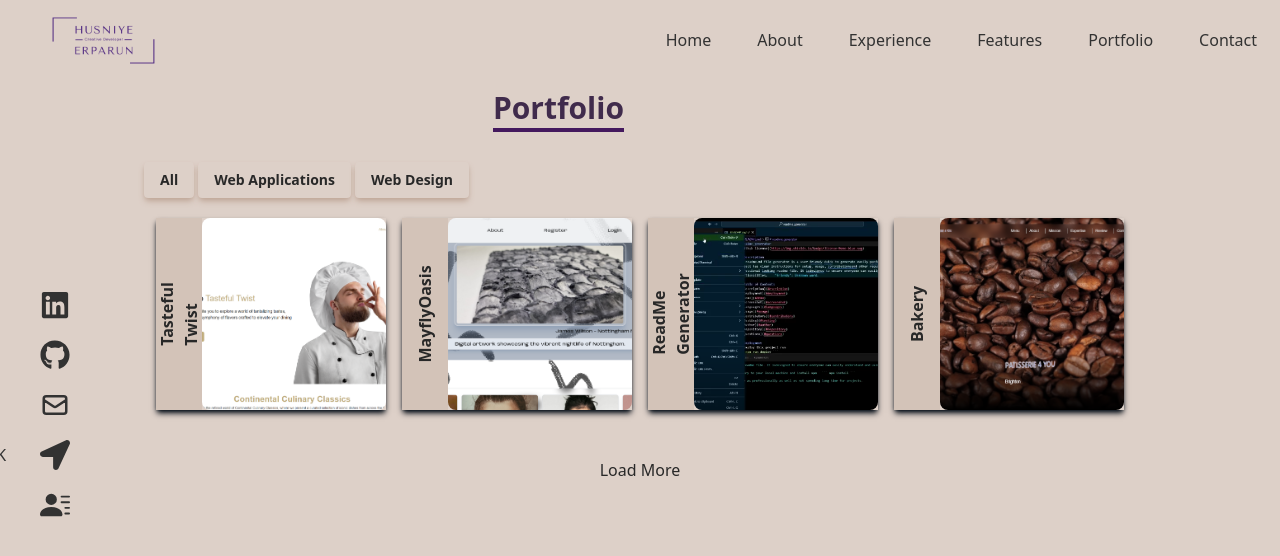
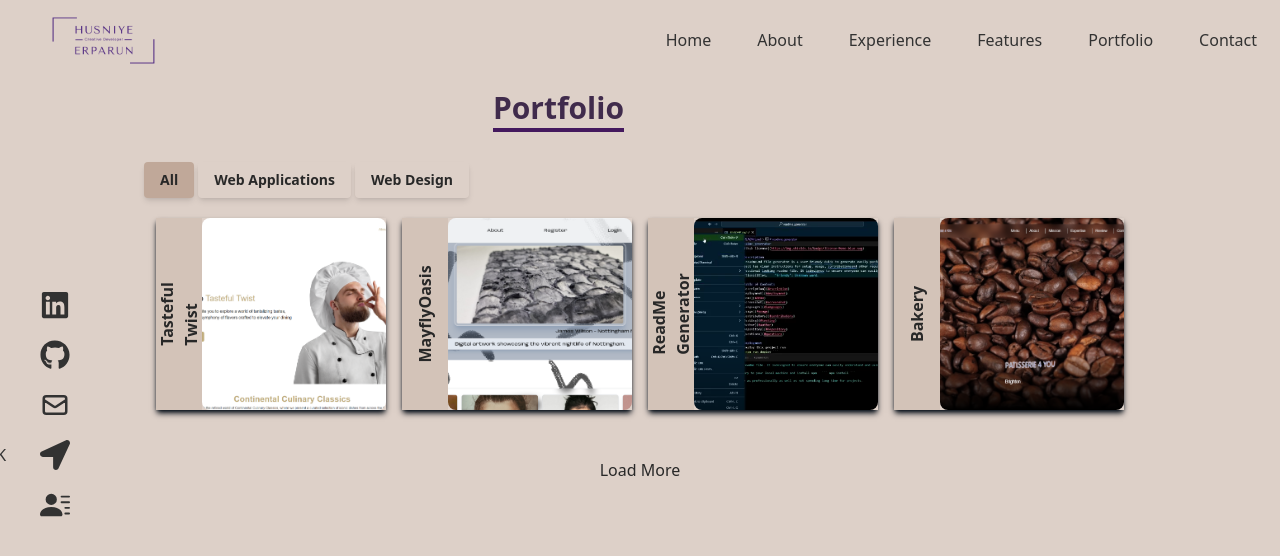
Before and after one commit to tigerkaplan/webPortfolioHE, a React (Vite) app: page /portfolio in a window 1280 px wide. Shown: the top 556 px of the page. Built offline with nearby package versions, Linux system fonts and the light colour scheme.

Commit message:
Updated active tab color styling in the portfolio page

```diff
--- a/src/pages/Portfolio/Portfolio.jsx
+++ b/src/pages/Portfolio/Portfolio.jsx
@@ -9,7 +9,7 @@ const Portfolio = () => {
     const [nextItems, setNextItems] = useState(INITIAL_ITEMS);
     const [portfolios, setPortfolios] = useState(Data);
     const [selectTab, setSelectTab] = useState('All');
-    // modal window
+    // Modal window state
     const [showModal, setShowModal] = useState(false);
     const [activeID, setActiveID] = useState(null);
 
@@ -22,13 +22,12 @@ const Portfolio = () => {
         setActiveID(id);
     };
 
-    // filteredData
+    // Filter portfolios based on selected tab
     useEffect(() => {
         const filterMap = {
             'All': () => Data,
             'Web Applications': () => Data.filter(portfolio => portfolio.category === 'Web Applications'),
             'Web Design': () => Data.filter(portfolio => portfolio.category === 'Web Design'),
-            // 'Web Development': () => Data.filter(portfolio => portfolio.category === 'Web Development'),
         };
 
         setPortfolios(filterMap[selectTab]());
@@ -46,14 +45,15 @@ const Portfolio = () => {
                         </div>
                     </div>
 
-                    {/* categories */}
+                    {/* Categories */}
                     <div className='inline-flex flex-wrap py-1 sm:px-1 sm:space-x-1 rounded text-sm'>
                         {['All', 'Web Applications', 'Web Design'].map((category) => (
                             <button
                                 key={category}
                                 onClick={() => setSelectTab(category)}
                                 aria-label={`Show ${category} Portfolios`}
-                                className='w-full sm:w-auto mb-1 sm:mb-0 mx-1 sm:mx-0 py-2 px-4 rounded hover:shadow font-bold focus:outline-none transition duration-200 group hover:bg-[#d3c3b8] hover:border-[#d3c3b8] text-[#282828] shadow-md shadow-[#c0a899]'>
+                                className={`w-full sm:w-auto mb-1 sm:mb-0 mx-1 sm:mx-0 py-2 px-4 rounded hover:shadow font-bold focus:outline-none transition duration-200 group ${selectTab === category ? 'bg-[#c0a899]' : 'hover:bg-[#d3c3b8]'} hover:border-[#d3c3b8] text-[#282828] shadow-md shadow-#c0a899]`}
+                            >
                                 {category}
                             </button>
                         ))}
@@ -64,8 +64,8 @@ const Portfolio = () => {
                         {portfolios?.slice(0, nextItems).map((portfolio, index) => (
                             <div
                                 key={index}
-                                className='shadow-md shadow-[#040c16] hover:scale-110 duration-500 group cursor-pointer relative flex items-center'>
-
+                                className='shadow-md shadow-[#040c16] hover:scale-110 duration-500 group cursor-pointer relative flex items-center'
+                            >
                                 {/* First box (1/5 width) */}
                                 <div className="w-1/5 bg-[#d3c3b8]">
                                     <div className="h-48 flex items-center justify-center transform -rotate-90 font-bold">
```
